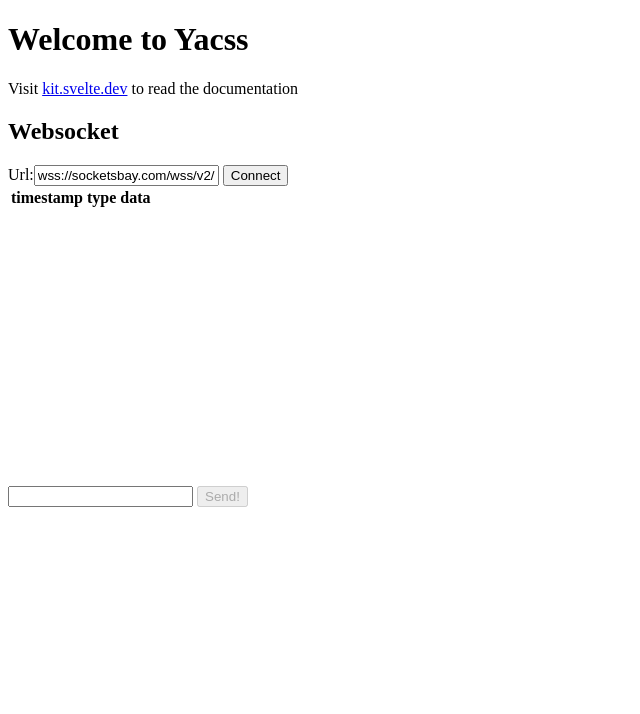
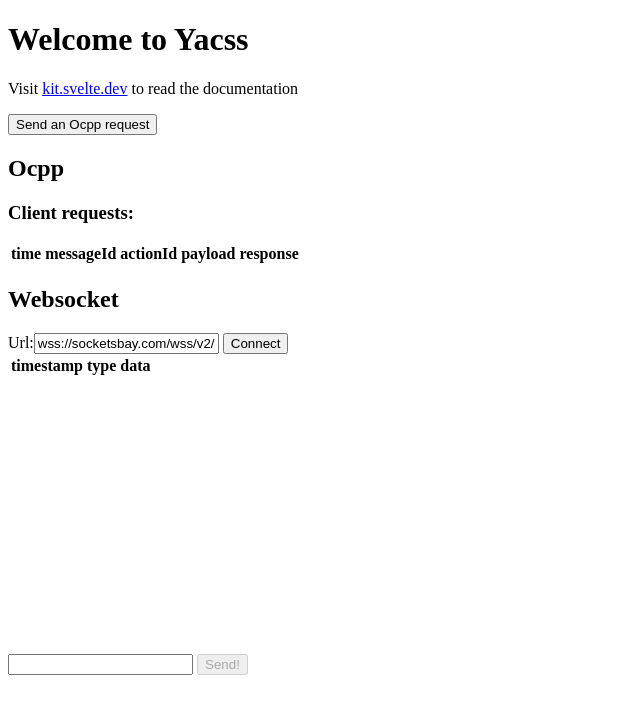
Before and after one commit to mhalm/yacss, a SvelteKit app: page / in a window 1280 px wide. Shown: the top 714 px of the page, without its empty margins (0-640 px from the left). Built offline with nearby package versions, Linux system fonts and the light colour scheme.

Commit message:
feat: Added basic Ocpp layer
can send client requests and receive server responses

```diff
--- a/package.json
+++ b/package.json
@@ -32,7 +32,8 @@
 		"tslib": "^2.4.1",
 		"typescript": "^5.0.0",
 		"vite": "^5.0.3",
-		"vitest": "^0.32.2"
+		"vitest": "^0.32.2",
+		"uuid": "9.0.1"
 	},
 	"type": "module",
 	"dependencies": {
--- /dev/null
+++ b/src/OcppBaseClient.svelte
@@ -0,0 +1,111 @@
+<script lang="ts">
+	import { v4 as uuidv4 } from 'uuid';
+
+	class OcppRequest {
+		payload: object;
+		timestamp: Date;
+		messageId: string; //a UUID
+		actionId: string; //e.g. "BootNotification"
+		response?: OcppResponse;
+
+		constructor(messageId: string, actionId: string, payload: object) {
+			this.payload = payload;
+			this.timestamp = new Date();
+			this.messageId = messageId;
+			this.actionId = actionId;
+		}
+	}
+
+	class OcppResponse {
+		payload: object | Error;
+		timestamp: Date;
+
+		constructor(payload: object | Error) {
+			this.payload = payload;
+			this.timestamp = new Date();
+		}
+	}
+
+	class OcppClientRequest extends OcppRequest {
+		constructor(actionId: string, payload: object) {
+			super(uuidv4(), actionId, payload);
+		}
+	}
+
+	class OcppServerRequest extends OcppRequest {}
+
+	export var websocketSender: (x: string) => void = console.log;
+
+	var pendingClientRequests: Map<string, OcppClientRequest> = new Map();
+
+	var requests: OcppClientRequest[] = [];
+
+	const pendingServerRequests: OcppRequest[] = [];
+
+	export function request(actionId: string, payload: object) {
+		const req = new OcppClientRequest(actionId, payload);
+		pendingClientRequests.set(req.messageId, req);
+		try {
+			websocketSender(JSON.stringify([2, req.messageId, req.actionId, req.payload]));
+		} catch (e) {
+			if (e instanceof Error) {
+				req.response = new OcppResponse(e);
+			}
+		}
+		requests = [...pendingClientRequests.values()];
+	}
+
+	function onReceived(data: string): void {
+		if (data[1] == '2') {
+			const callFrame: [number, string, string, object] = JSON.parse(data);
+			const req: OcppServerRequest = new OcppServerRequest(
+				callFrame[1],
+				callFrame[2],
+				callFrame[3]
+			);
+			pendingServerRequests.push(req);
+		} else if (data[1] == '3') {
+			const callResultFrame: [number, string, object] = JSON.parse(data);
+			const messageId = callResultFrame[1];
+			const payload = callResultFrame[2];
+			const pendingClientReq = pendingClientRequests.get(messageId);
+			if (pendingClientReq == undefined) {
+				console.log('Server sent call result without client req: ' + data);
+			} else {
+				pendingClientReq!.response = new OcppResponse(payload);
+				requests = [...pendingClientRequests.values()];
+			}
+		}
+	}
+
+</script>
+
+<div>
+	<h2>Ocpp</h2>
+	<h3>Client requests:</h3>
+	<table>
+		<tr>
+			<th>time</th>
+			<th>messageId</th>
+			<th>actionId</th>
+			<th>payload</th>
+			<th>response</th>
+		</tr>
+
+		{#each requests as req}
+			<tr>
+				<td style="font-style:italic">{req.timestamp.toLocaleTimeString()}</td>
+				<td>{req.messageId}</td>
+				<td>{req.actionId}</td>
+				<td>{JSON.stringify(req.payload)}</td>
+				<td>
+					{#if req.response == undefined}
+						pending
+					{:else if req.response.payload instanceof Error}
+						failed: {req.response.payload.message}
+					{/if}
+				</td>
+			</tr>
+		{/each}
+	</table>
+</div>
--- a/src/Websocket.svelte
+++ b/src/Websocket.svelte
@@ -68,7 +68,10 @@
 		payloadToSend = '';
 	}
 
-	function send(message: string) {
+	export function send(message: string) {
+		if (!connected) {
+			throw Error('no connection');
+		}
 		ws.send(message);
 		addMsg(MessageType.SENT, message);
 	}
--- a/src/routes/+page.svelte
+++ b/src/routes/+page.svelte
@@ -1,9 +1,25 @@
-<script>
-	import SimpleServer from '../SimpleServer.svelte';
+<script lang="ts">
+	import OcppBaseClient from '../OcppBaseClient.svelte';
 	import Websocket from '../Websocket.svelte';
+
+	var websocket: Websocket;
+
+	var ocppBase: OcppBaseClient;
+
+	let send = (x: string) => websocket.send(x);
+
+	//  onMount(async () => {
+	// 	// setInterval(() =>  ocppBase.request("foo", {}), 1000);
+	// });
 </script>
 
 <h1>Welcome to Yacss</h1>
 <p>Visit <a href="https://kit.svelte.dev">kit.svelte.dev</a> to read the documentation</p>
 
-<Websocket />
+<button on:click={(e) => ocppBase.request('StatusNotification', { status: 'Available' })}
+	>Send an Ocpp request</button
+>
+
+<!-- How can we inject the dependency to the websocket sending function into the component? This solution here seems kinda ugly. -->
+<OcppBaseClient bind:this={ocppBase} bind:websocketSender={send}></OcppBaseClient>
+<Websocket bind:this={websocket} />
```
Also changed, not shown: 1 other file (tests, documents, lock files or other folders).
